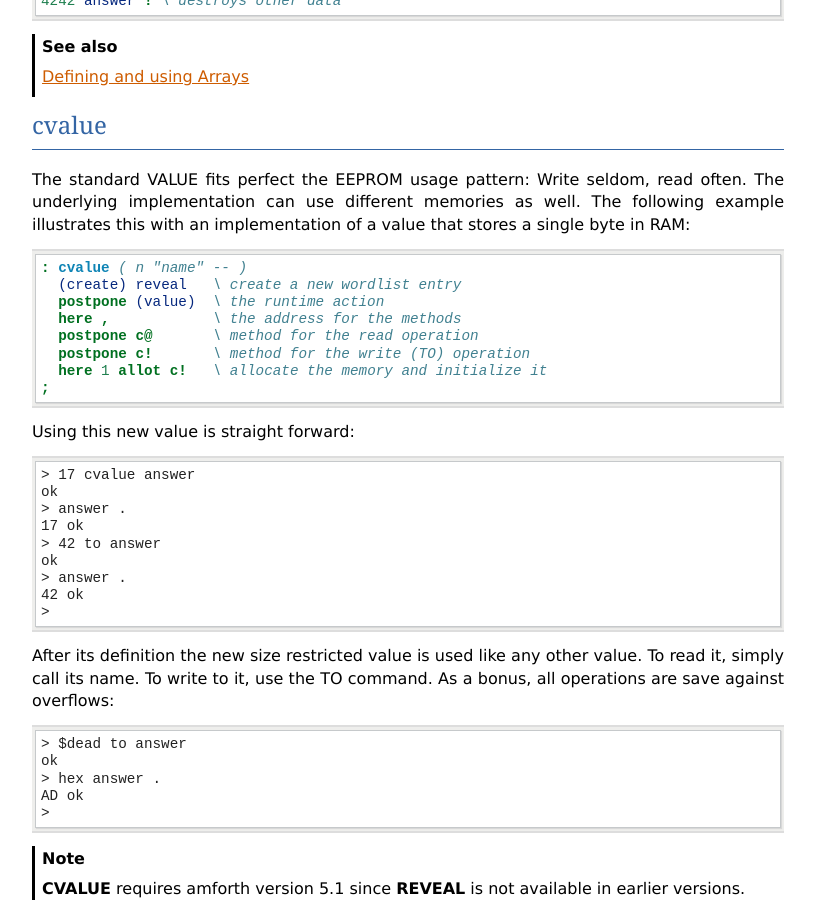
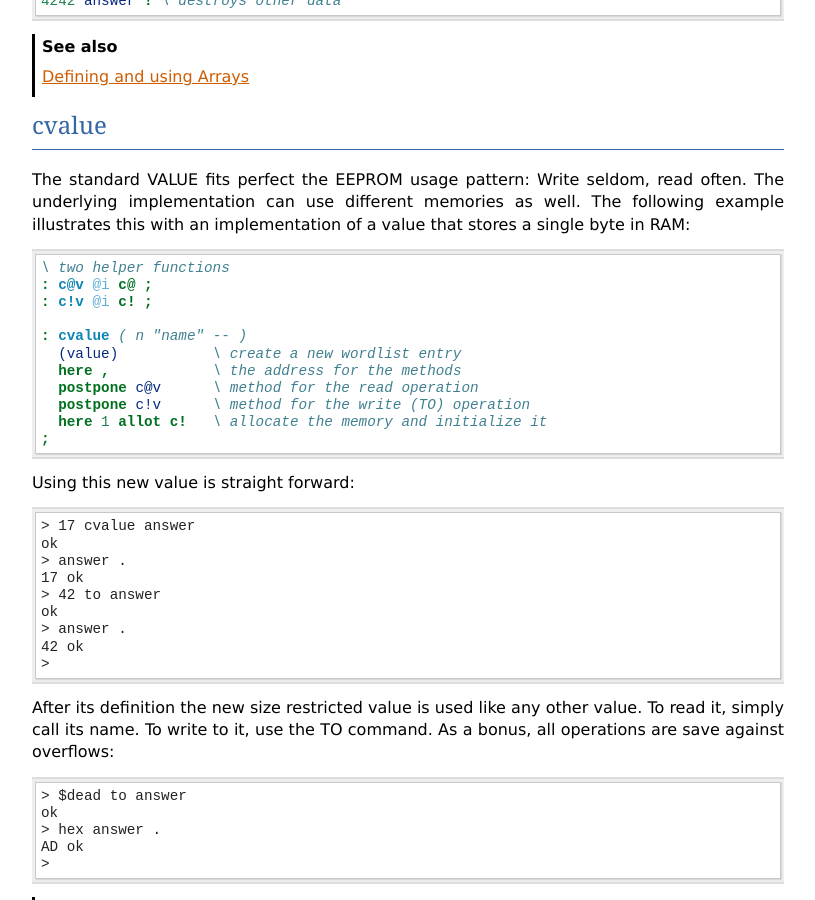
Before and after one commit to wexi/amforth-shadow, a Sphinx documentation site: the page built from doc/source/TG/recipes/RAM-Efficiency.rst, in a window 1280 px wide and 900 px high, scrolled down 685 px. Shown: the whole window, without its empty margins (64-879 px from the left). Built offline with Sphinx 7.4.7, drawn with Linux system fonts in a browser that asks for light colours; pages that are not in the unit, such as notebooks, are missing from menus.

Commit message:
Finalize the API changes for VALUEs
Corrects the documentation too. The new example wont work with
older revisions of amforth.


git-svn-id: svn://svn.code.sf.net/p/amforth/code/trunk@1474 fd1c0b69-5d68-47f5-910c-86182ebb6ecd

```diff
--- a/doc/source/TG/recipes/RAM-Efficiency.rst
+++ b/doc/source/TG/recipes/RAM-Efficiency.rst
@@ -51,12 +51,15 @@ an implementation of a value that stores a single byte in RAM:
 
 .. code-block:: forth
 
+   \ two helper functions
+   : c@v @i c@ ;
+   : c!v @i c! ;
+
    : cvalue ( n "name" -- )
-     (create) reveal   \ create a new wordlist entry
-     postpone (value)  \ the runtime action
+     (value)           \ create a new wordlist entry
      here ,            \ the address for the methods
-     postpone c@       \ method for the read operation
-     postpone c!       \ method for the write (TO) operation
+     postpone c@v      \ method for the read operation
+     postpone c!v      \ method for the write (TO) operation
      here 1 allot c!   \ allocate the memory and initialize it
    ;
 
```
Also changed, not shown: 10 other files.
